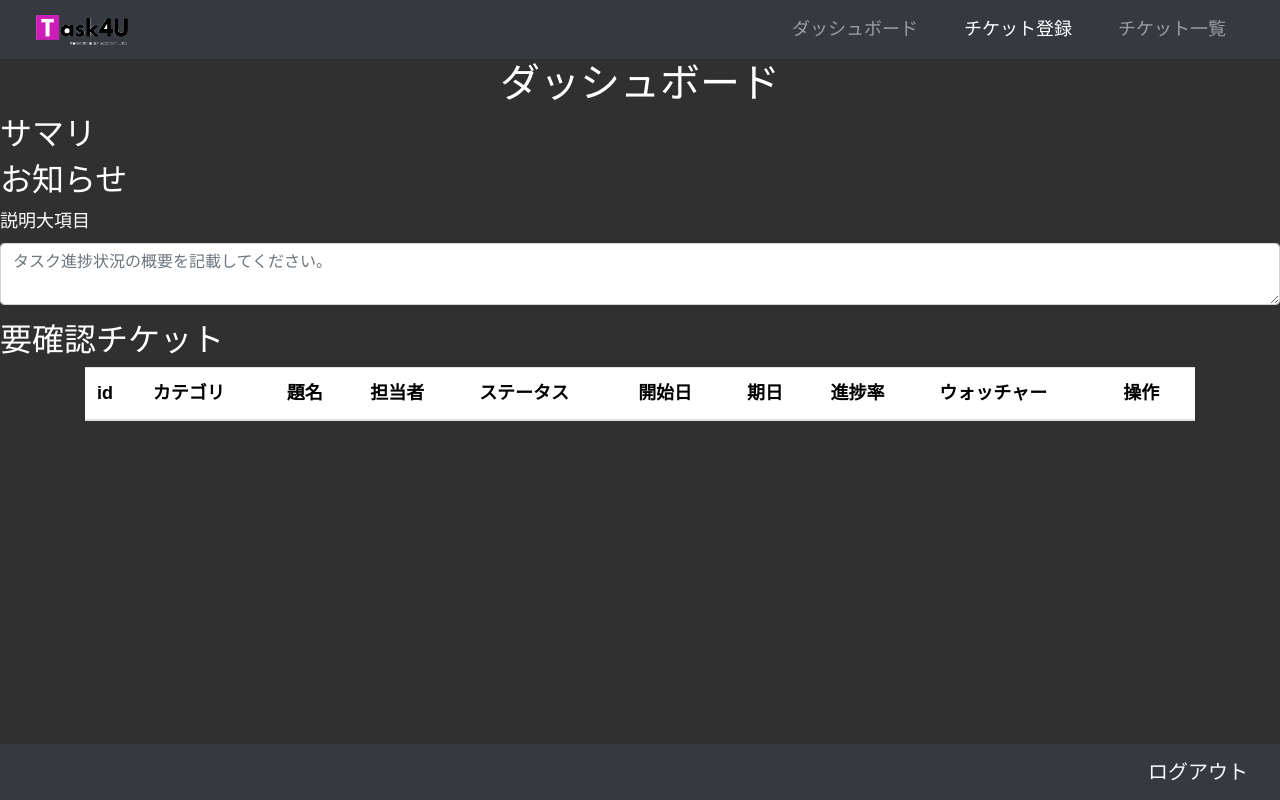
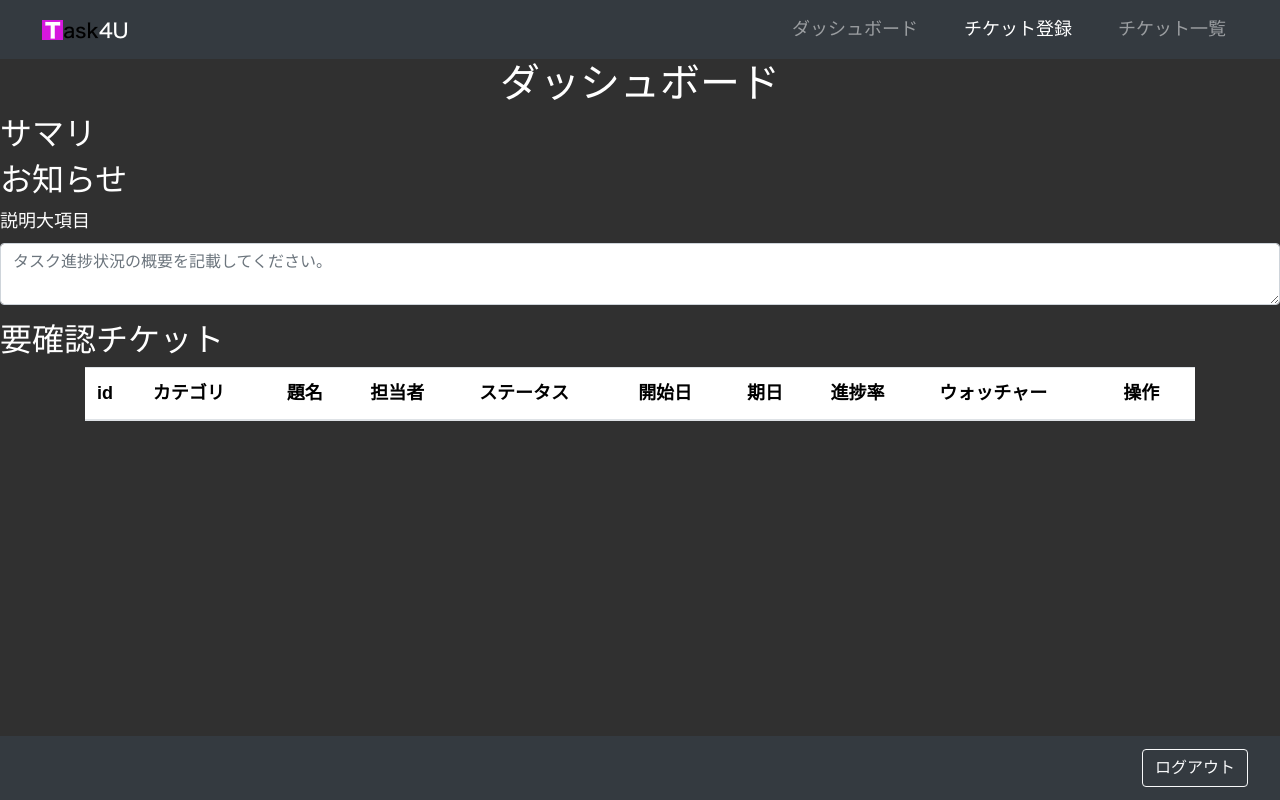
Before and after one commit to fhieji/test_task4U, a Rails app: page / in a window 1280 px wide. Run offline with Rails 7, Linux system fonts and the light colour scheme; the visitor is signed in with stand-in values (Sample User, id 1); data that the repository does not hold is empty; style sheets or scripts are compiled from the project's sources; parts of the project's set-up code (start-up, migrations or seed data) failed here and were passed over; some libraries are stand-ins or nearby versions.

Commit message:
prepare front

```diff
--- a/app/assets/stylesheets/custom.scss
+++ b/app/assets/stylesheets/custom.scss
@@ -11,7 +11,10 @@
 
 footer {
   position: fixed;
-  float: right;
   bottom: 0;
   width: 100%;
 }
+
+tbody, thead{
+  color: #ffffff;
+}
--- a/app/views/dashboards/index.html.erb
+++ b/app/views/dashboards/index.html.erb
@@ -45,9 +45,9 @@
           <th><%= ticket.progress_rate %></th>
           <th><%= ticket.watcher %></th>
           <th>
-            <%= link_to '詳細', ticket_path(ticket), class: "btn btn-success my-1 mp-1" %>
+            <%= link_to '詳細', ticket_path(ticket), class: "btn btn-outline-info my-1 mp-1" %>
             <!-- TODO 削除機能の実装 -->
-            <%= link_to '削除', ticket_path(ticket), method: :delete, class: "btn btn-danger mb-1" %>
+            <%= link_to '削除', ticket_path(ticket), method: :delete, class: "btn btn-outline-danger mb-1" %>
           </th>
         </tr>
       <% end %>
--- a/app/views/layouts/_header.html.erb
+++ b/app/views/layouts/_header.html.erb
@@ -9,7 +9,7 @@
 <nav class="navbar navbar-expand-lg navbar-dark bg-dark">
 
     <a class="navbar-brand" href="/">
-    <%= image_tag 'logo.png', class: "w-25", alt: "" %>
+    <%= image_tag 'TAS.png', class: "float-left", alt: "" %>
     </a>
   <button class="navbar-toggler" type="button" data-toggle="collapse" data-target="#navbarNavAltMarkup" aria-controls="navbarNavAltMarkup" aria-expanded="false" aria-label="Toggle navigation">
 
--- a/app/views/layouts/application.html.erb
+++ b/app/views/layouts/application.html.erb
@@ -20,7 +20,7 @@
     <nav class="navbar navbar-dark bg-dark justify-content-end">
     <% if user_signed_in? %>
     <span class="navbar-brand">
-      <%= link_to "ログアウト", destroy_user_session_path, class: "text-light", method: :delete %>
+      <%= link_to "ログアウト", destroy_user_session_path, class: "btn btn-outline-light", method: :delete %>
     </span>
     <% end %>
     </nav>
```
Also changed, not shown: app/assets/images/TAS.png (added), app/assets/images/task4u.png (added).
